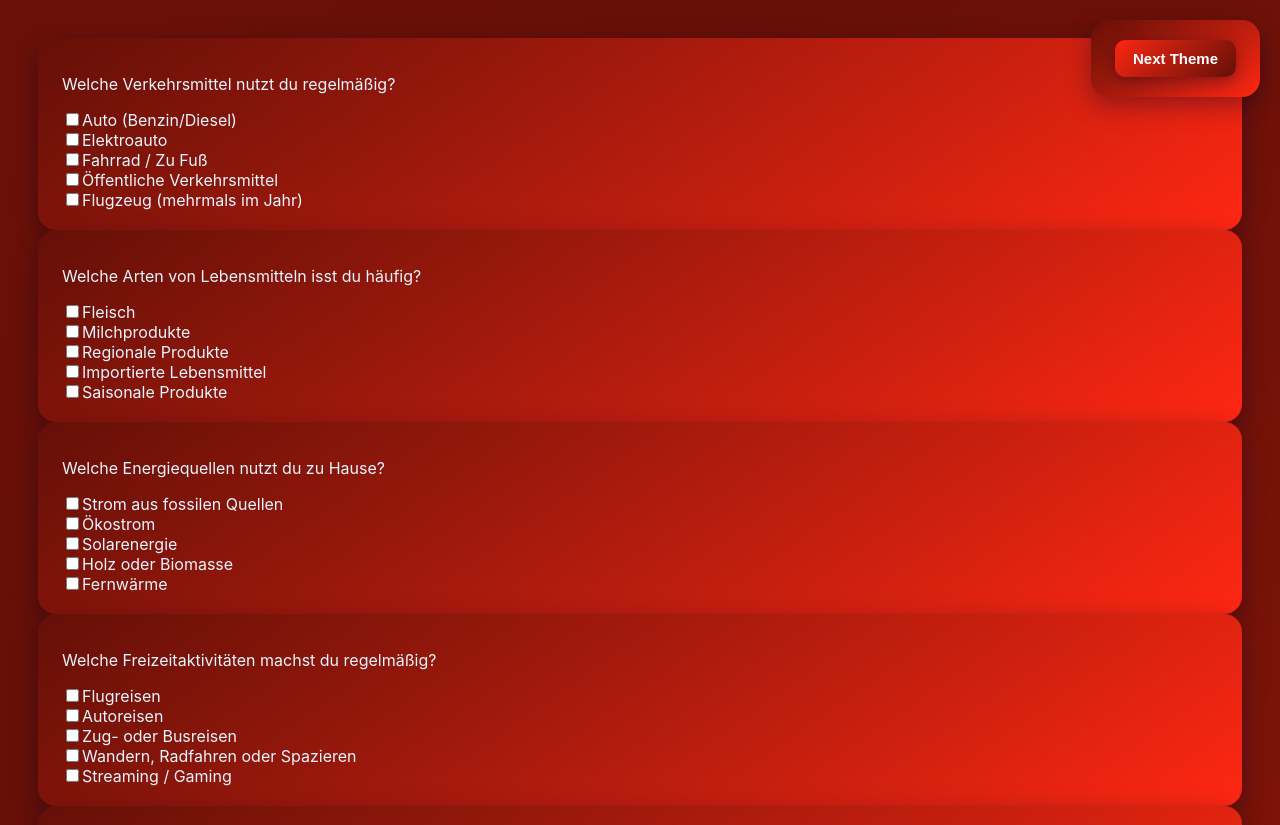
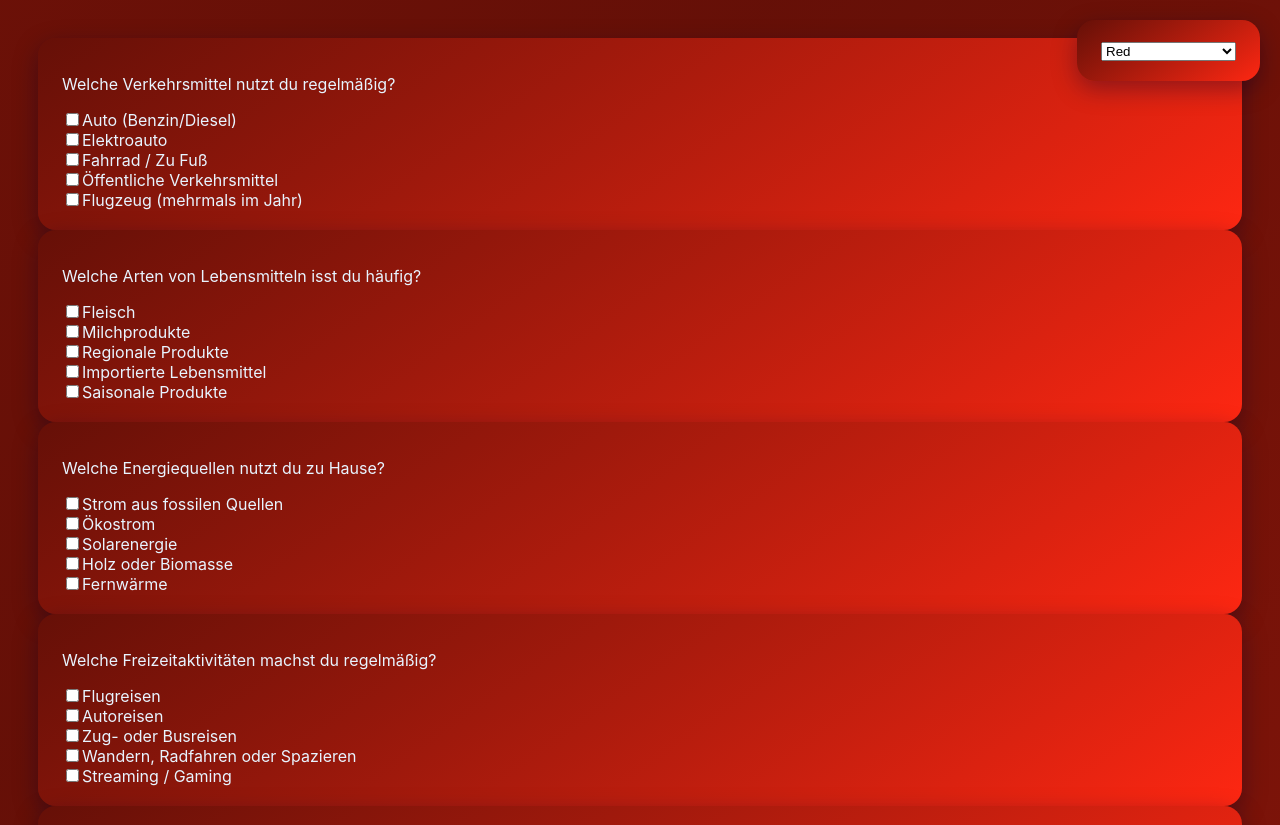
Before and after one commit to Co2-Fussabdruck/co2-fussabdruck.github.io, a plain HTML site: page index.html in a window 1280 px wide. Shown: the top 825 px of the page. Drawn offline with Linux system fonts and the light colour scheme.

Commit message:
Update index.html

```diff
--- a/index.html
+++ b/index.html
@@ -1,5 +1,6 @@
 <!DOCTYPE html>
 <html lang="en">
+
 <head>
     <meta charset="UTF-8">
     <meta name="viewport" content="width=device-width, initial-scale=1.0">
@@ -7,9 +8,47 @@
     <link rel="stylesheet" href="style.css">
     <link rel="icon" href="icon.png" type="image/png">
 </head>
+
 <body>
     <div class="top-right-controls">
-      <button id="theme-toggle">Next Theme</button>
+        <select id="colorSelector">
+            <option value="#fe2712">Red</option>
+            <option value="#fbf203">Yellow</option>
+            <option value="#0247fe">Blue</option>
+            <option value="#ff7f00">Orange</option>
+            <option value="#66b032">Green</option>
+            <option value="#800080">Purple</option>
+
+            <option value="darkblue">Dark Blue</option>
+            <option value="#00ffff">Cyan</option>
+            <option value="#ffffff">White</option>
+            <option value="darkgreen">Dark Green</option>
+
+            <option value="#000000">Black</option>
+            <option value="#808080">Gray</option>
+            <option value="#ff00ff">Magenta</option>
+            <option value="#00ff00">Lime</option>
+            <option value="#ff1493">Deep Pink</option>
+            <option value="#a52a2a">Brown</option>
+            <option value="#8b4513">Saddle Brown</option>
+            <option value="#ffd700">Gold</option>
+            <option value="#ffa500">Bright Orange</option>
+            <option value="#add8e6">Light Blue</option>
+            <option value="#90ee90">Light Green</option>
+            <option value="#c71585">Medium Violet Red</option>
+            <option value="#dc143c">Crimson</option>
+            <option value="#ff4500">Orange Red</option>
+            <option value="#7fffd4">Aquamarine</option>
+            <option value="#40e0d0">Turquoise</option>
+            <option value="#4682b4">Steel Blue</option>
+            <option value="#6a5acd">Slate Blue</option>
+            <option value="#ba55d3">Medium Orchid</option>
+            <option value="#ff69b4">Hot Pink</option>
+            <option value="#f5deb3">Wheat</option>
+            <option value="#bdb76b">Dark Khaki</option>
+            <option value="#708090">Slate Gray</option>
+            <option value="#2f4f4f">Dark Slate Gray</option>
+        </select>
     </div>
 
     <dialog id="myDialog">
@@ -23,4 +62,5 @@
 <script src="switch_style.js"></script>
 <script src="templates.js"></script>
 <script src="json_read.js"></script>
+
 </html>
```
